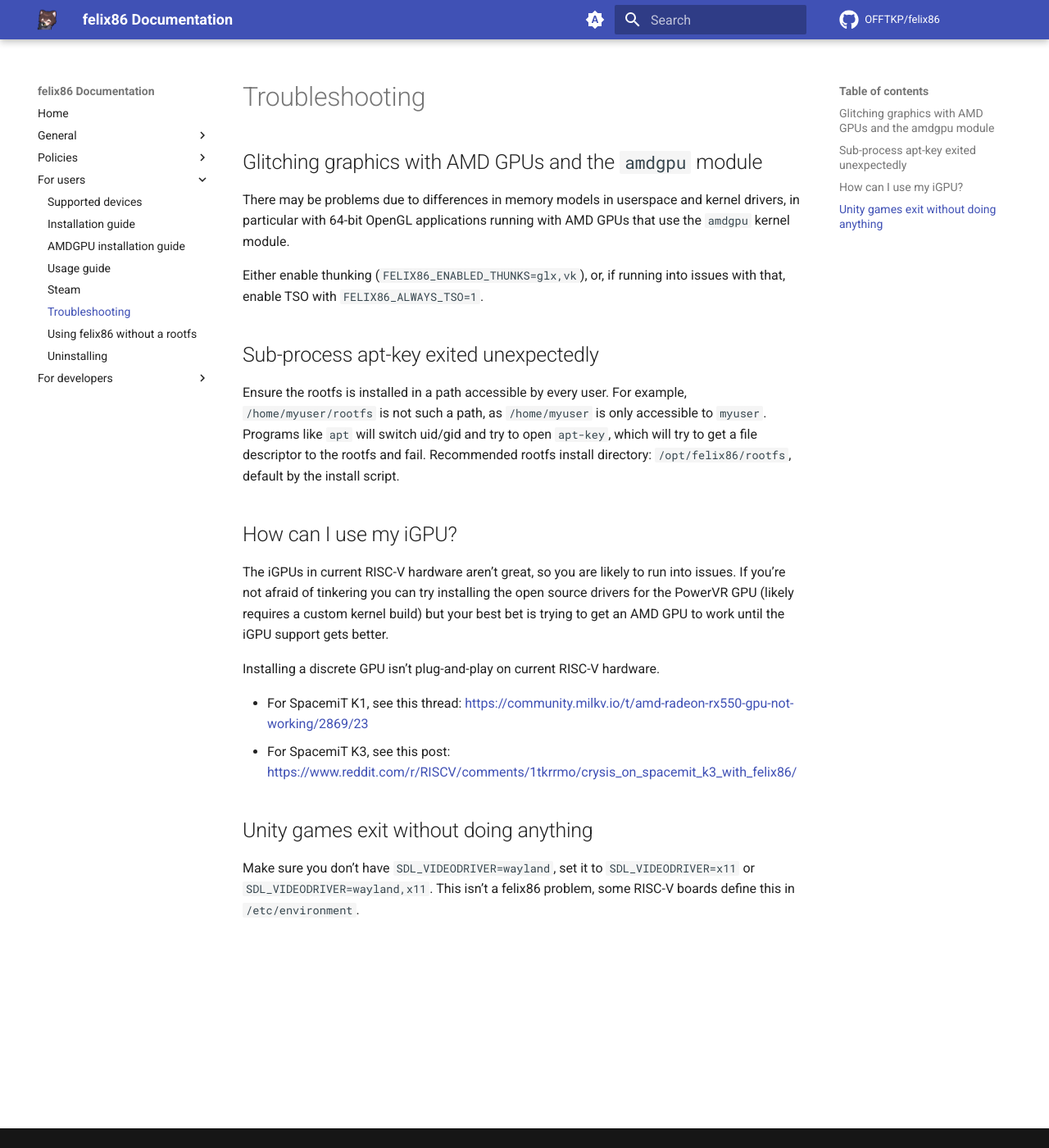
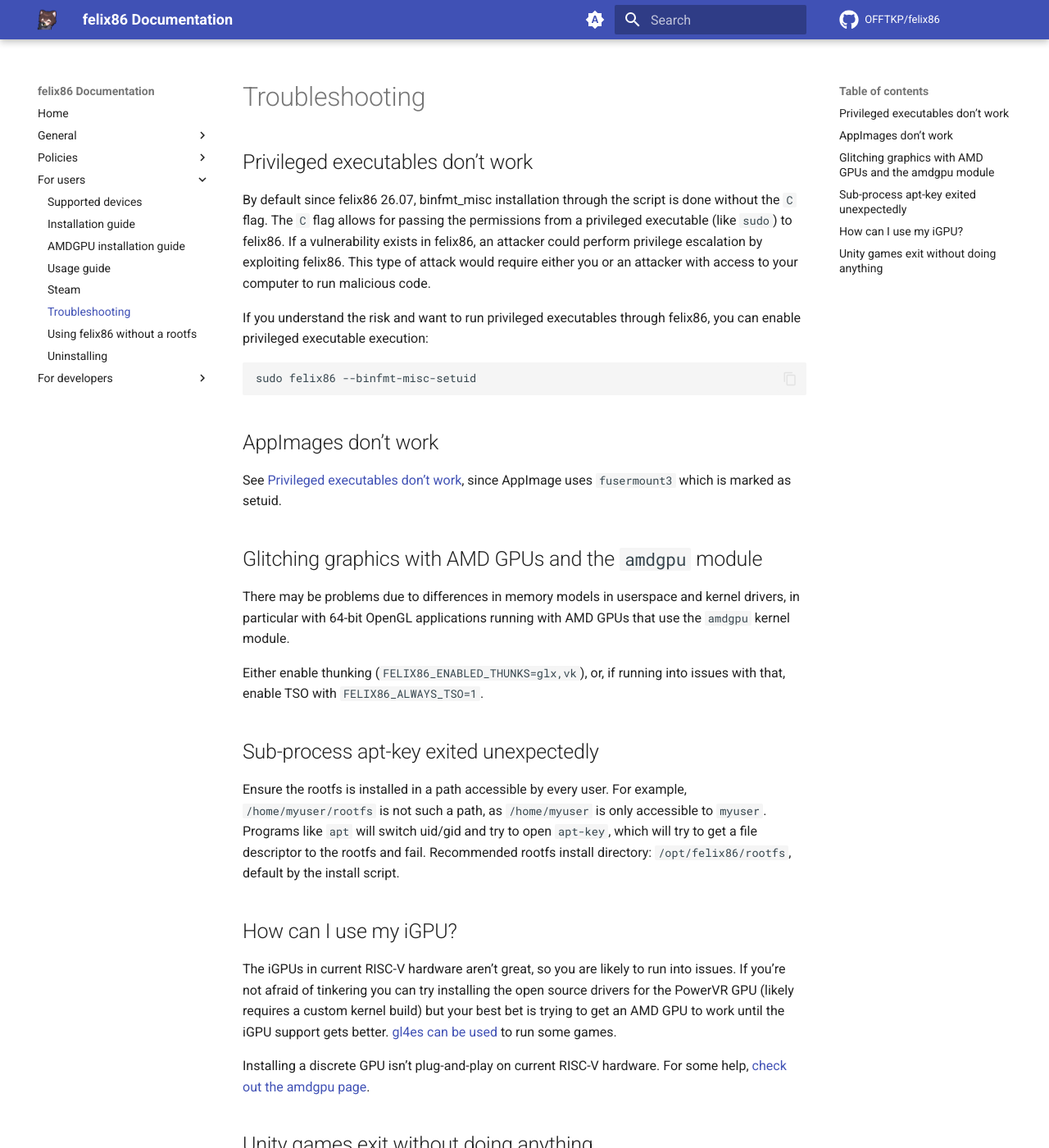
Before and after one commit to felix86-emu/docs, an MkDocs documentation site: the page built from docs/users/troubleshooting.md, in a window 1280 px wide and 1400 px high. Shown: the whole window at 82% size. Built offline with MkDocs 1.6.1 and Material for MkDocs 9.7.7, drawn with Linux system fonts in a browser that asks for light colours; comment, search, counter and statistics services are not loaded.

Commit message:
Update docs

````diff
--- a/docs/users/troubleshooting.md
+++ b/docs/users/troubleshooting.md
@@ -1,6 +1,19 @@
 ---
 title: Troubleshooting
 ---
+
+## Privileged executables don't work
+
+By default since felix86 26.07, binfmt_misc installation through the script is done without the `C` flag. The `C` flag allows for passing the permissions from a privileged executable (like `sudo`) to felix86. If a vulnerability exists in felix86, an attacker could perform privilege escalation by exploiting felix86. This type of attack would require either you or an attacker with access to your computer to run malicious code.
+
+If you understand the risk and want to run privileged executables through felix86, you can enable privileged executable execution:
+```
+sudo felix86 --binfmt-misc-setuid
+```
+
+## AppImages don't work
+
+See [Privileged executables don't work](#privileged-executables-dont-work), since AppImage uses `fusermount3` which is marked as setuid.
 
 ## Glitching graphics with AMD GPUs and the `amdgpu` module
 
@@ -14,12 +27,9 @@ Ensure the rootfs is installed in a path accessible by every user. For example,
 
 ## How can I use my iGPU?
 
-The iGPUs in current RISC-V hardware aren't great, so you are likely to run into issues. If you're not afraid of tinkering you can try installing the open source drivers for the PowerVR GPU (likely requires a custom kernel build) but your best bet is trying to get an AMD GPU to work until the iGPU support gets better.
+The iGPUs in current RISC-V hardware aren't great, so you are likely to run into issues. If you're not afraid of tinkering you can try installing the open source drivers for the PowerVR GPU (likely requires a custom kernel build) but your best bet is trying to get an AMD GPU to work until the iGPU support gets better. [gl4es can be used](https://felix86.com/docs/users/usage-guide/#gl4es) to run some games.
 
-Installing a discrete GPU isn't plug-and-play on current RISC-V hardware.
-
-- For SpacemiT K1, see this thread: [https://community.milkv.io/t/amd-radeon-rx550-gpu-not-working/2869/23](https://community.milkv.io/t/amd-radeon-rx550-gpu-not-working/2869/23)
-- For SpacemiT K3, see this post: [https://www.reddit.com/r/RISCV/comments/1tkrrmo/crysis_on_spacemit_k3_with_felix86/](https://www.reddit.com/r/RISCV/comments/1tkrrmo/crysis_on_spacemit_k3_with_felix86/)
+Installing a discrete GPU isn't plug-and-play on current RISC-V hardware. For some help, [check out the amdgpu page](https://felix86.com/docs/users/amdgpu/).
 
 ## Unity games exit without doing anything
 
````
